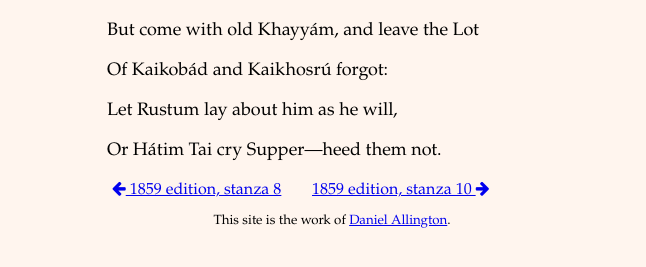
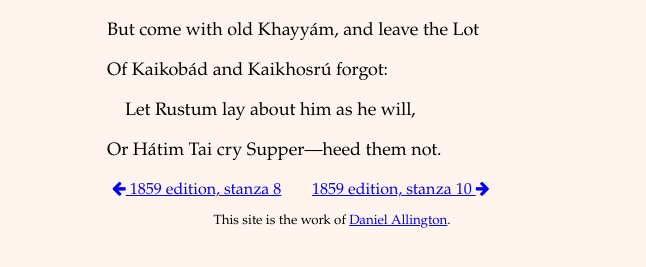
Before and after one commit to daniel-allington/fitzKhayyam, a Jekyll site: the page built from _stanzas/ed-1859-stanza-9.md, in a window 1280 px wide. Shown: the part 401-668 px from the top of the page, without its empty margins (258-904 px from the left). Built offline with Jekyll 4.4.1, drawn with Linux system fonts in a browser that asks for light colours.

Commit message:
v3 class in parallel stanzas

```diff
--- a/_layouts/stanza.html
+++ b/_layouts/stanza.html
@@ -31,7 +31,7 @@ layout: default
             <h2>{{ parallel_stanza.edition }} edition, stanza {{ parallel_stanza.stanza }}</h2>
             <p class = "verse">{{ parallel_stanza.v1 }}</p>
             <p class = "verse">{{ parallel_stanza.v2 }}</p>
-            <p class = "verse" id = "v3">{{ parallel_stanza.v3 }}</p>
+            <p class = "verse v3">{{ parallel_stanza.v3 }}</p>
             <p class = "verse">{{ parallel_stanza.v4 }}</p>
         {% endfor %}
     </div>
```
